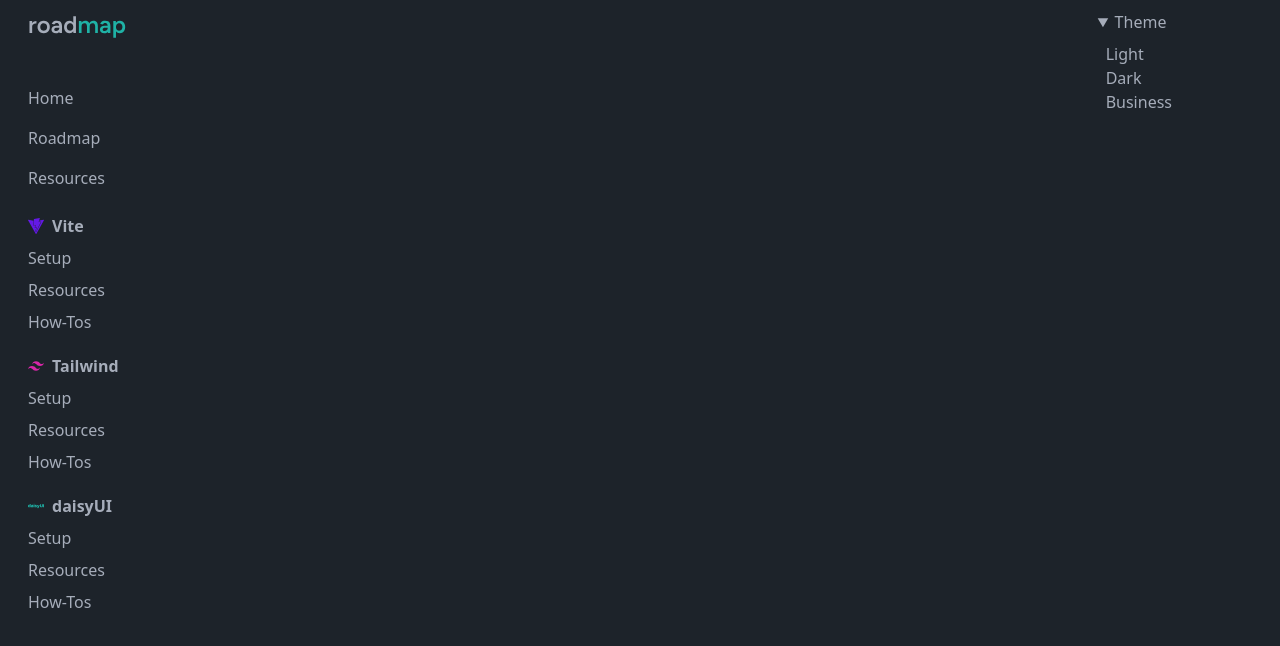
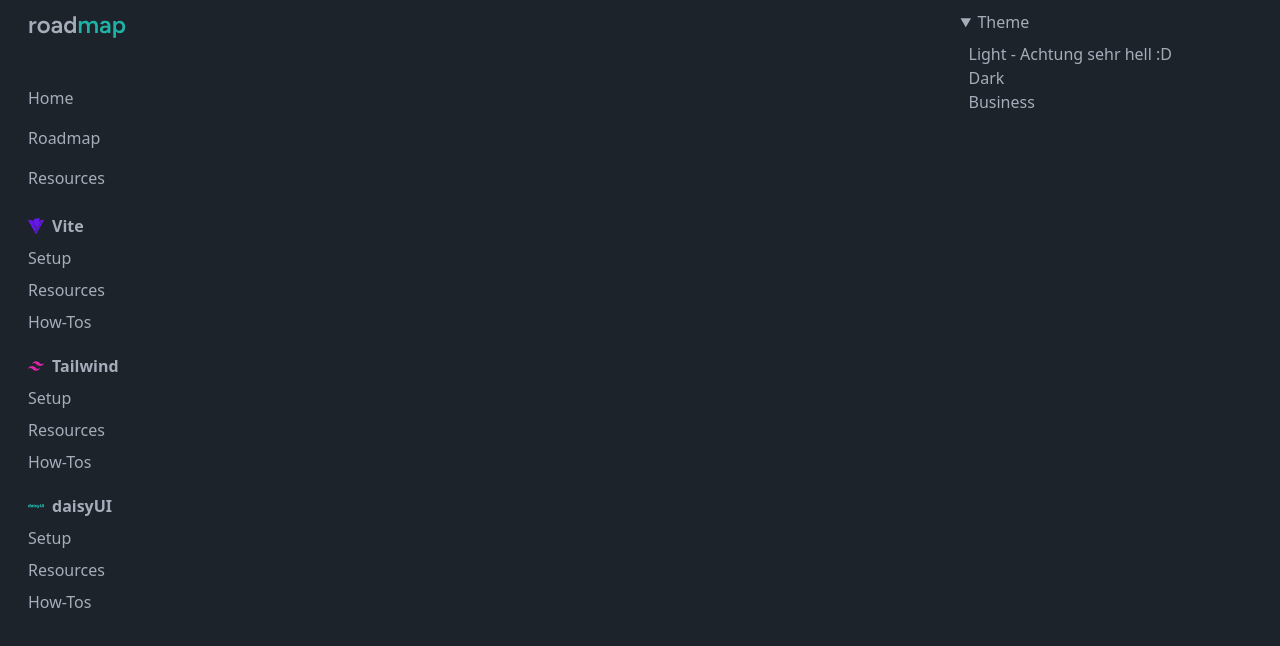
Before and after one commit to timobickmann/roadmap, a React (Vite) app: page / in a window 1280 px wide. Both pictures are taken after a click on the heading "Theme". Shown: the top 646 px of the page. Built offline with nearby package versions, Linux system fonts and the light colour scheme.

Commit message:
added warning for light theme

```diff
--- a/src/components/Header.tsx
+++ b/src/components/Header.tsx
@@ -51,7 +51,7 @@
               <ul className="bg-base-100 p-2">
                 <li>
                   <button onClick={() => handleThemeClick("light")}>
-                    Light
+                    Light - Achtung sehr hell :D
                   </button>
                 </li>
                 <li>
```
